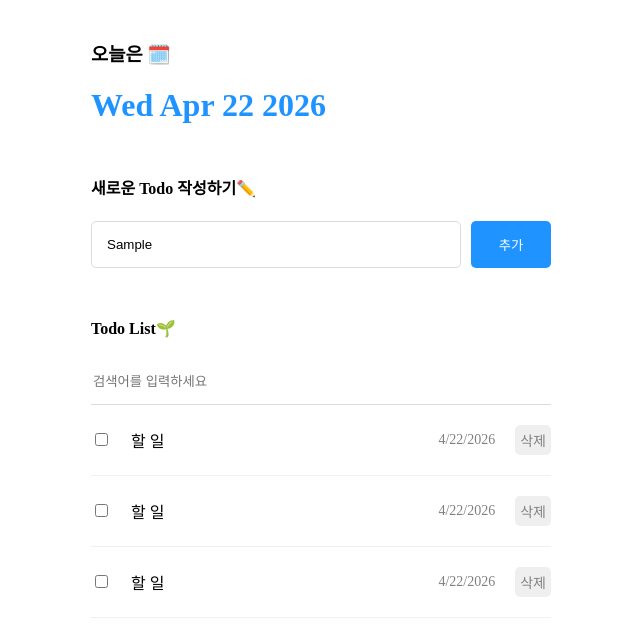
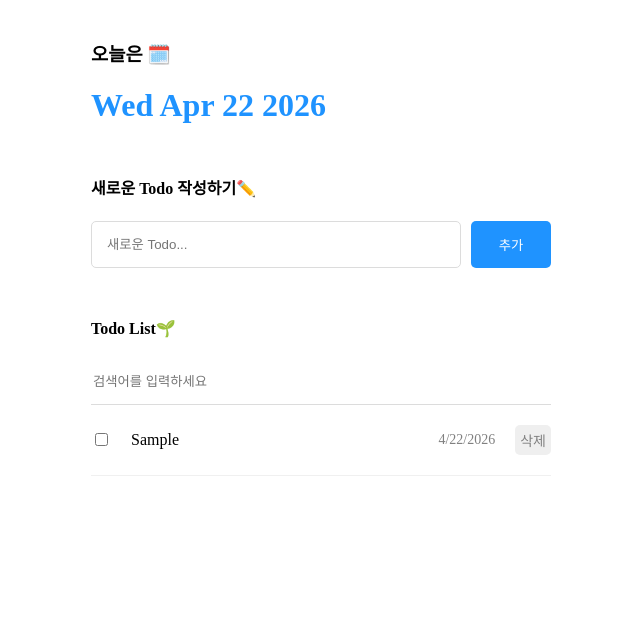
Before and after one commit to 2uuuz/react_project2, a React (Create React App) app: page / in a window 1280 px wide. Both pictures are taken after typing "Sample" into the empty fields and a click on the button "추가". Shown: the top 636 px of the page, without its empty margins (319-959 px from the left). Built offline with nearby package versions, Linux system fonts and the light colour scheme.

Commit message:
update 기능 구현

```diff
--- a/src/App.js
+++ b/src/App.js
@@ -2,13 +2,42 @@ import './App.css';
 import Header from './component/Header';
 import TodoEditor from './component/TodoEditor';
 import TodoList from './component/TodoList';
+import { useState, useRef } from 'react';
 
 function App() {
+  const idRef = useRef(0);
+  const [todo, setTodo] = useState([]);
+  const onCreate = (content) => {
+    const newItem = {
+      id: idRef.current,
+      content,
+      isDone: false,
+      createdDate: new Date().getTime(),
+    };
+    setTodo([newItem, ...todo]);
+    idRef.current += 1;
+  }
+
+  const onUpdate = (targetId) => {
+    setTodo(
+      todo.map((it) => {
+        if(it.id === targetId){
+          return{
+            ...it,
+            isDone: !it.isDone,
+          };
+        }else{
+          return it;
+        }
+      })
+    );
+  };
+
   return (
     <div className='App'>
       <Header />
-      <TodoEditor />
-      <TodoList />
+      <TodoEditor onCreate={onCreate} />
+      <TodoList todo={todo} onUpdate={onUpdate} />
     </div>
   );
 }
--- a/src/component/TodoEditor.js
+++ b/src/component/TodoEditor.js
@@ -1,12 +1,32 @@
+import { useRef, useState } from "react";
 import "./TodoEditor.css";
 
-const TodoEditor = () => {
+const TodoEditor = ({onCreate}) => {
+    const [content, setContent] = useState("");
+    const inputRef = useRef();
+    const onChangeContent = (e) => {
+        setContent(e.target.value);
+    };
+    const onKeyDown = (e) => {
+        if(e.keyCode === 13){
+            onSubmit();
+        }
+    };
+    const onSubmit = () => {
+        if(!content){
+            inputRef.current.focus();
+            return;
+        }
+        onCreate(content);
+        setContent("");
+    };
+
     return (
         <div className="TodoEditor">
             <h4>새로운 Todo 작성하기✏️</h4>
             <div className="editor_wrapper">
-                <input placeholder="새로운 Todo..." />
-                <button>추가</button>
+                <input ref={inputRef} value={content} onChange={onChangeContent} onKeyDown={onKeyDown} placeholder="새로운 Todo..." />
+                <button onClick={onSubmit}>추가</button>
             </div>
         </div>
     );
--- a/src/component/TodoItem.js
+++ b/src/component/TodoItem.js
@@ -1,18 +1,23 @@
 import "./TodoItem.css";
 
-const TodoItem = () => {
+const TodoItem = ({ id, content, isDone, createdDate, onUpdate }) => {
+    const onChangeCheckbox = () => {
+        onUpdate(id);
+    };
     return (
         <div className="TodoItem">
             <div className="checkbox_col">
-                <input type="checkbox" />
+                <input onChange={onChangeCheckbox} checked={isDone} type="checkbox" />
             </div>
-            <div className="title_col">할 일</div>
-            <div className="date_col">{new Date().toLocaleDateString()}</div>
+            <div className="title_col">{content}</div>
+            <div className="date_col">
+                {new Date(createdDate).toLocaleDateString()}
+            </div>
             <div className="btn_col">
                 <button>삭제</button>
             </div>
         </div>
-    )
-}
+    );
+};
 
 export default TodoItem;
--- a/src/component/TodoList.js
+++ b/src/component/TodoList.js
@@ -1,15 +1,23 @@
+import { useState } from "react";
 import TodoItem from "./TodoItem";
 import "./TodoList.css";
 
-const TodoList = () => {
+const TodoList = ({ todo, onUpdate }) => {
+    const [search, setSearch] = useState("");
+    const onChangeSearch = (e) => {
+        setSearch(e.target.value);
+    };
+    const getSearchResult = () => {
+        return search === "" ? todo : todo.filter((it) => it.content.toLowerCase().includes(search.toLowerCase()));
+    };
     return (
         <div className="TodoList">
             <h4>Todo List🌱</h4>
-            <input className="searchbar" placeholder="검색어를 입력하세요" />
+            <input value={search} onChange={onChangeSearch} className="searchbar" placeholder="검색어를 입력하세요" />
             <div className="list_wrapper">
-                <TodoItem />
-                <TodoItem />
-                <TodoItem />
+                {getSearchResult().map((it) => (
+                    <TodoItem key={it.id} {...it} onUpdate={onUpdate} />
+                ))}
             </div>
         </div>
     );
```
